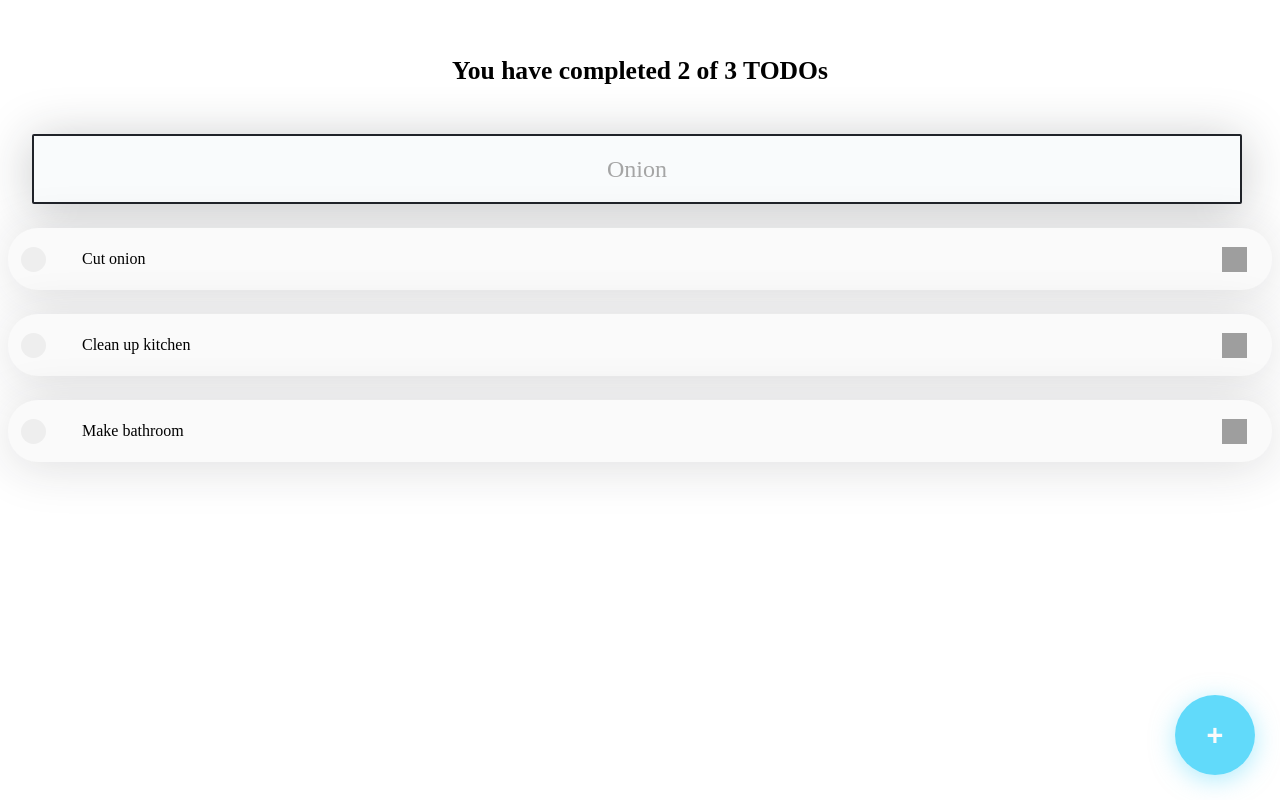
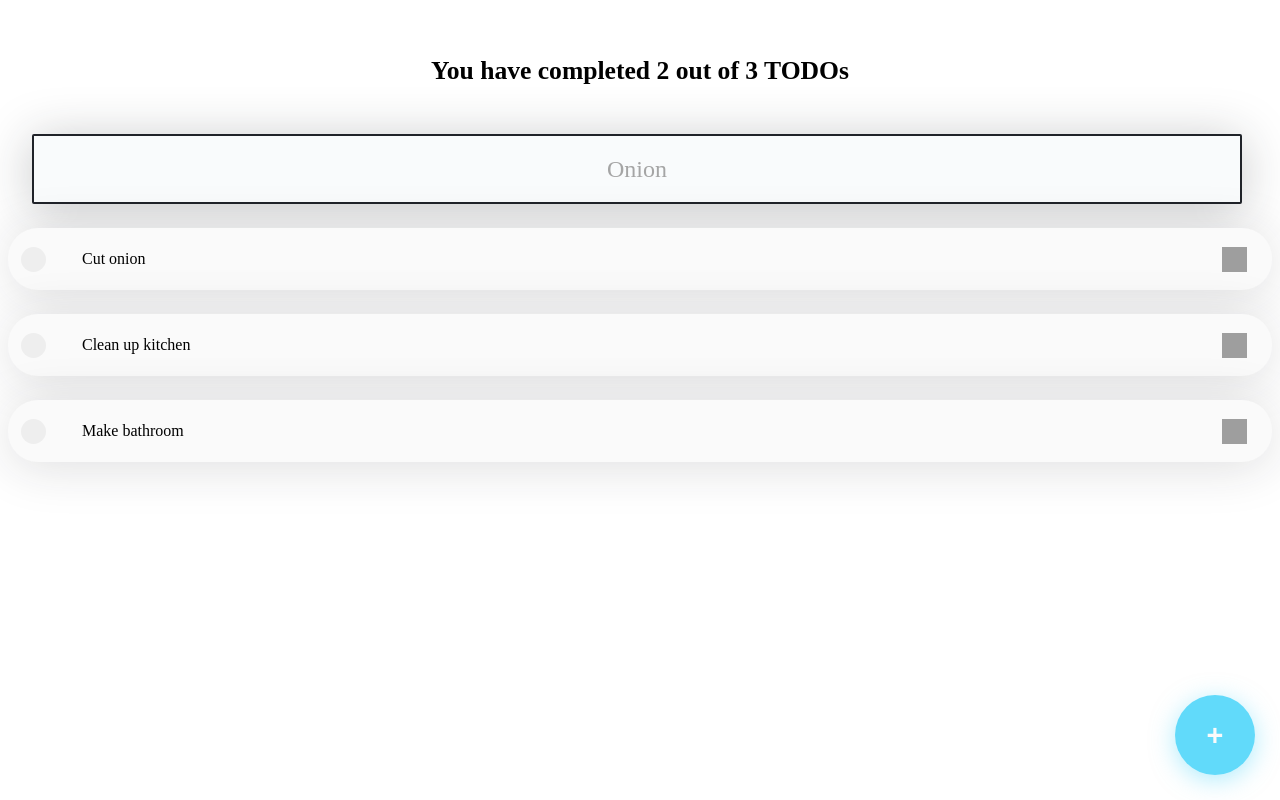
Before and after one commit to YuneidyC/todo-app, a React (Create React App) app: page / in a window 1280 px wide. Built offline with nearby package versions, Linux system fonts and the light colour scheme; grey boxes are pictures that could not be loaded.

Commit message:
Fix typo of TodoCounter

```diff
--- a/src/components/TodoCounter.js
+++ b/src/components/TodoCounter.js
@@ -4,7 +4,7 @@ import '../styles/TodoCounter.css';
 function TodoCounter() {
     return (
         <h2 className="TodoCounter">
-            You have completed 2 of 3 TODOs
+            You have completed 2 out of 3 TODOs
         </h2>
     );
 }
```
